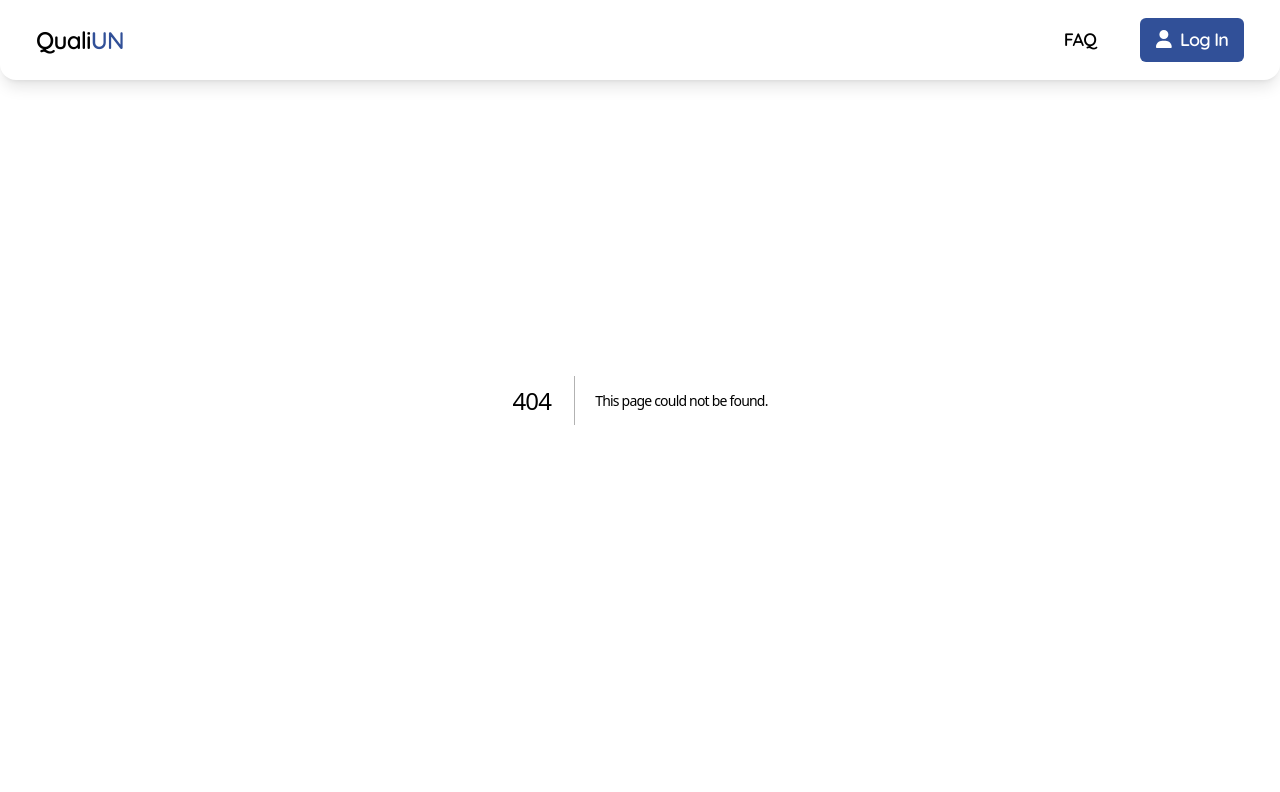
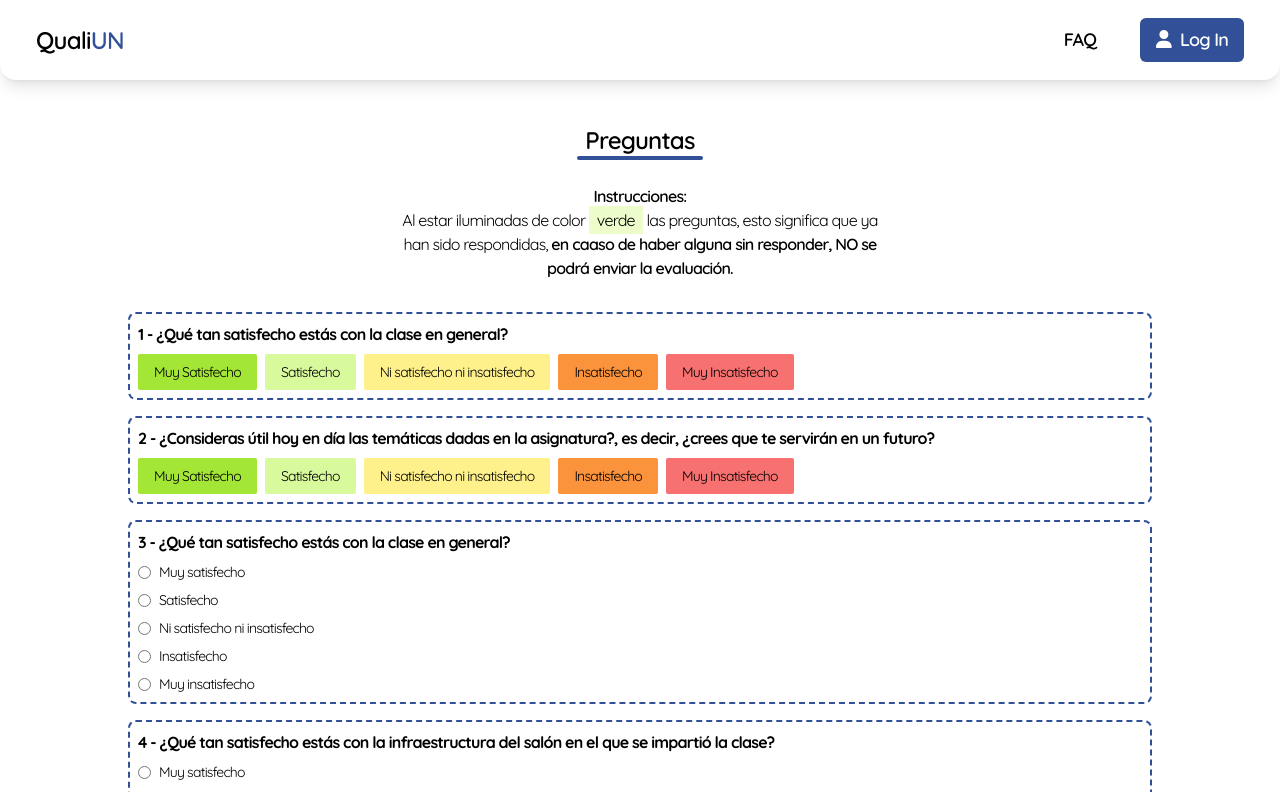
Before and after one commit to lineroml/Proyecto-Final-QualiUN, a Next.js app: page /evaluacion/desarrollo in a window 1280 px wide. Before the commit this address had no page. Shown: the top 792 px of the page. Built offline with nearby package versions, Linux system fonts and the light colour scheme.

Commit message:
array problem in ev/desarrollo to be solved

```diff
--- a/src/app/components/CustomButton.js
+++ b/src/app/components/CustomButton.js
@@ -1,7 +1,13 @@
 'use client';
 
 import { FontAwesomeIcon } from '@fortawesome/react-fontawesome';
-import { faUser, faDownload, faHeartBroken, faArrowLeft } from '@fortawesome/free-solid-svg-icons';
+import {
+  faUser,
+  faDownload,
+  faHeartBroken,
+  faArrowLeft,
+  faPlay,
+} from '@fortawesome/free-solid-svg-icons';
 
 const styles = {
   1: 'bg-chinese-blue text-white hover:bg-pewter-blue',
@@ -41,6 +47,8 @@ const CustomButton = ({
         ''
       ) : icon === 'arrow-left' ? (
         <FontAwesomeIcon icon={faArrowLeft} className='mr-2'></FontAwesomeIcon>
+      ) : icon === 'play' ? (
+        <FontAwesomeIcon icon={faPlay} className='mr-2'></FontAwesomeIcon>
       ) : (
         <FontAwesomeIcon icon={faHeartBroken} className='mr-2'></FontAwesomeIcon>
       )}
--- /dev/null
+++ b/src/app/evaluacion/desarrollo/page.js
@@ -0,0 +1,204 @@
+'use client';
+
+import CustomButton from '../../components/CustomButton';
+import { use, useState, useEffect } from 'react';
+
+const preguntas = [
+  {
+    tipo: '1-5',
+    pregunta: '¿Qué tan satisfecho estás con la clase en general?',
+  },
+  {
+    tipo: '1-5',
+    pregunta:
+      '¿Consideras útil hoy en día las temáticas dadas en la asignatura?, es decir, ¿crees que te servirán en un futuro?',
+  },
+  {
+    tipo: 'multiple',
+    pregunta: '¿Qué tan satisfecho estás con la clase en general?',
+    opciones: [
+      'Muy satisfecho',
+      'Satisfecho',
+      'Ni satisfecho ni insatisfecho',
+      'Insatisfecho',
+      'Muy insatisfecho',
+    ],
+  },
+  {
+    tipo: 'multiple',
+    pregunta:
+      '¿Qué tan satisfecho estás con la infraestructura del salón en el que se impartió la clase?',
+    opciones: [
+      'Muy satisfecho',
+      'Satisfecho',
+      'Ni satisfecho ni insatisfecho',
+      'Insatisfecho',
+      'Muy insatisfecho',
+      'Test 1',
+    ],
+  },
+];
+
+const page = () => {
+  /** create an answered questions array and each time one is answered, the value in that array's part changes, start fully false */
+  const [answeredQuestions, setAnsweredQuestions] = useState(preguntas.map(() => false));
+
+  /** create a selected array and each time one is selected, the value in that array's part changes */
+  const [selected, setSelected] = useState([]);
+
+  useEffect(() => {
+    console.log('starter arrays --- ', 'AQ: ', answeredQuestions, 'selected: ', selected);
+  }, []);
+
+  /** function to handle selected questions and answered questions */
+  const handleSelected = (index, value) => {
+    setSelected((prev) => {
+      let newArr = [...prev];
+      newArr[index] = value;
+      return newArr;
+    });
+    setAnsweredQuestions((prev) => {
+      let newArr = [...prev];
+      newArr[index] = true;
+      return newArr;
+    });
+
+    console.log('after selection --- ', 'AQ: ', answeredQuestions, 'selected: ', selected);
+  };
+
+  return (
+    <div className='w-full flex flex-col items-center h-fit min-h-screen pt-20'>
+      <div className='w-full md:h-full h-fit max-w-7xl p-9 flex md:flex-row flex-col gap-9 justify-center'>
+        <div className=' w-full items-center flex flex-col h-max'>
+          <div className='w-fit mb-6'>
+            <h1 className='text-2xl font-semibold mt-2 px-2'>Preguntas</h1>
+            <div className='w-full h-1 bg-chinese-blue rounded-full'></div>
+          </div>
+          <div className='w-full items-center max-w-[500px] flex flex-col text-center'>
+            <span className='font-semibold'>Instrucciones: </span>
+            <span className='mb-6'>
+              Al estar iluminadas de color <span className='px-2 py-1 bg-lime-100'>verde</span> las
+              preguntas, esto significa que ya han sido respondidas,{' '}
+              <span className='font-semibold'>
+                en caaso de haber alguna sin responder, NO se podrá enviar la evaluación.
+              </span>
+            </span>
+          </div>
+          {preguntas.map((pregunta, index) => {
+            if (pregunta.tipo === '1-5') {
+              return (
+                <div
+                  className={`${
+                    answeredQuestions[index] == true ? 'bg-lime-100' : 'bg-none'
+                  } w-full my-2 max-w-5xl p-2 border-2 border-chinese-blue rounded-lg border-dashed`}
+                >
+                  <span className='font-bold'>
+                    {index + 1} - {pregunta.pregunta}
+                  </span>
+                  <div className='w-full flex-wrap flex gap-2 text-sm mt-2'>
+                    <button
+                      className={`${
+                        selected[index] == 1 ? 'border-2 border-black' : 'border-none'
+                      } px-4 py-2 rounded-sm bg-lime-400`}
+                      onClick={() => {
+                        handleSelected(index, 1);
+                      }}
+                    >
+                      Muy Satisfecho
+                    </button>
+                    <button
+                      className={`${
+                        selected[index] == 2 ? 'border-2 border-black' : 'border-none'
+                      } px-4 py-2 rounded-sm bg-lime-200`}
+                      onClick={() => {
+                        handleSelected(index, 2);
+                      }}
+                    >
+                      Satisfecho
+                    </button>
+                    <button
+                      className={`${
+                        selected[index] == 3 ? 'border-2 border-black' : 'border-none'
+                      } px-4 py-2 rounded-sm bg-yellow-200`}
+                      onClick={() => {
+                        handleSelected(index, 3);
+                      }}
+                    >
+                      Ni satisfecho ni insatisfecho
+                    </button>
+                    <button
+                      className={`${
+                        selected[index] == 4 ? 'border-2 border-black' : 'border-none'
+                      } px-4 py-2 rounded-sm bg-orange-400`}
+                      onClick={() => {
+                        handleSelected(index, 4);
+                      }}
+                    >
+                      Insatisfecho
+                    </button>
+                    <button
+                      className={`${
+                        selected[index] == 5 ? 'border-2 border-black' : 'border-none'
+                      } px-4 py-2 rounded-sm bg-red-400`}
+                      onClick={() => {
+                        handleSelected(index, 5);
+                      }}
+                    >
+                      Muy Insatisfecho
+                    </button>
+                  </div>
+                </div>
+              );
+            } else if (pregunta.tipo === 'multiple') {
+              return (
+                <div
+                  className={`${answeredQuestions[index] == true ? 'bg-lime-100' : 'bg-none'}
+                 w-full my-2 max-w-5xl p-2 border-2 border-chinese-blue rounded-lg border-dashed`}
+                >
+                  <span className='font-bold'>
+                    {index + 1} - {pregunta.pregunta}
+                  </span>
+                  <div className='w-full flex-col flex gap-2 text-sm mt-2'>
+                    {pregunta.opciones.map((opcion, index2) => {
+                      return (
+                        <div className='flex items-center gap-2'>
+                          <input
+                            type='radio'
+                            name='option'
+                            onClick={() => handleSelected(index, index2)}
+                          />
+                          <label>{opcion}</label>
+                        </div>
+                      );
+                    })}
+                  </div>
+                </div>
+              );
+            }
+          })}
+          {
+            /** Now, a button to send answers but It won't let you send unless all of the answers have been answered */
+            answeredQuestions.includes(false) ? (
+              <button
+                className='px-4 py-2 cursor-not-allowed rounded-sm bg-gray-400 text-white mt-4'
+                onClick={() => alert('cannot send!!!')}
+                disabled
+              >
+                Enviar evaluación
+              </button>
+            ) : (
+              <button
+                className='px-4 py-2 rounded-sm bg-chinese-blue text-white mt-4'
+                onClick={() => alert('can send')}
+              >
+                Enviar evaluación
+              </button>
+            )
+          }
+        </div>
+      </div>
+    </div>
+  );
+};
+
+export default page;
--- /dev/null
+++ b/src/app/evaluacion/start/page.js
@@ -0,0 +1,48 @@
+'use client';
+
+import { useRouter } from 'next/navigation';
+import CustomButton from '../../components/CustomButton';
+import { useState } from 'react';
+
+const page = () => {
+  const router = useRouter();
+  return (
+    <div className='w-full flex flex-col items-center justify-center h-fit min-h-screen pt-20'>
+      <div className='w-full md:h-full h-fit max-w-7xl p-9 flex md:flex-row flex-col gap-9 justify-center'>
+        <div className='md:w-1/2 w-full items-center flex flex-col h-max'>
+          <div className='w-fit'>
+            <h1 className='text-2xl font-semibold mt-2 px-2'>Evaluación de Calidad Integral</h1>
+            <div className='w-full h-1 bg-chinese-blue rounded-full'></div>
+          </div>
+          <div className='h-fit w-[90%] max-w-[500px] mt-2 text-center'>
+            <span className='font-semibold text-lg'>
+              ¡Bienvenido a la evaluación de calidad integral!
+            </span>{' '}
+            <br />
+            Aunque el nombre suene tedioso y largo lo único que necesitamos aquí es tu{' '}
+            <span className='text-chinese-blue font-bold w-fit'>experiencia</span> y
+            <span className='text-chinese-blue font-bold w-fit'> opinión</span> sobre el curso que
+            acabas de terminar o ya habías terminado antes.
+          </div>
+
+          <div className='w-full bg- max-w-[400px] my-10 flex flex-col items-center p-6 border-2 border-dashed border-chinese-blue rounded-md'>
+            <div className='w-fit h-fit mb-2 relative'>
+              <img src='/heartfun.svg' alt='fnsvg' />
+            </div>
+            <div className='h-fit w-[90%] mt-2 text-center text-sm font-semibold'>
+              Nosotros y tus compañeros apreciariamos muchisimo si esta evaluación o mini encuesta
+              la haces con dedicación y honestidad.
+            </div>
+          </div>
+          <CustomButton
+            icon='play'
+            text='Empezar Encuesta'
+            action={() => router.push('/evaluacion/desarrollo')}
+          ></CustomButton>
+        </div>
+      </div>
+    </div>
+  );
+};
+
+export default page;
```
Also changed, not shown: public/heartfun.svg (added).
